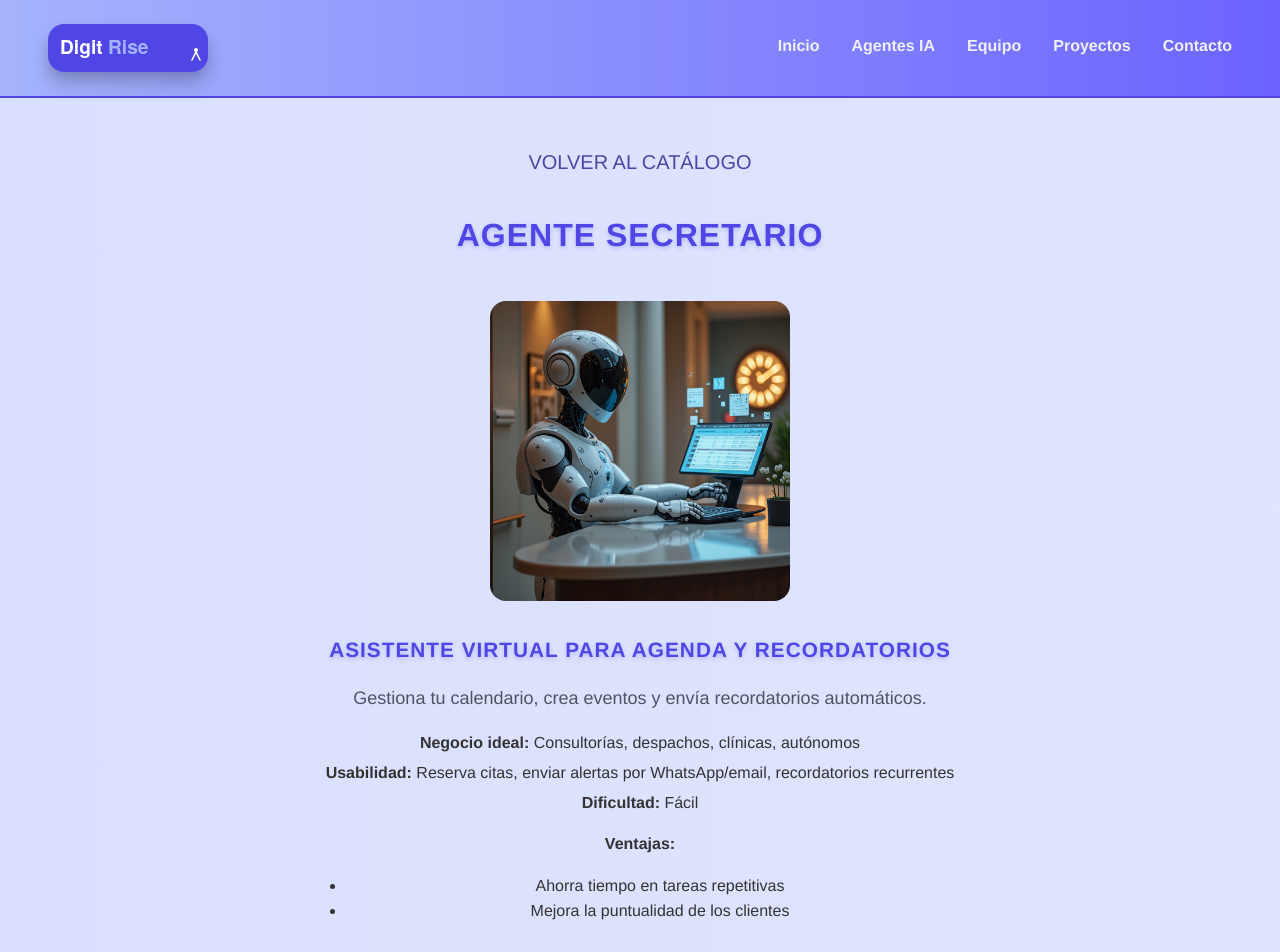
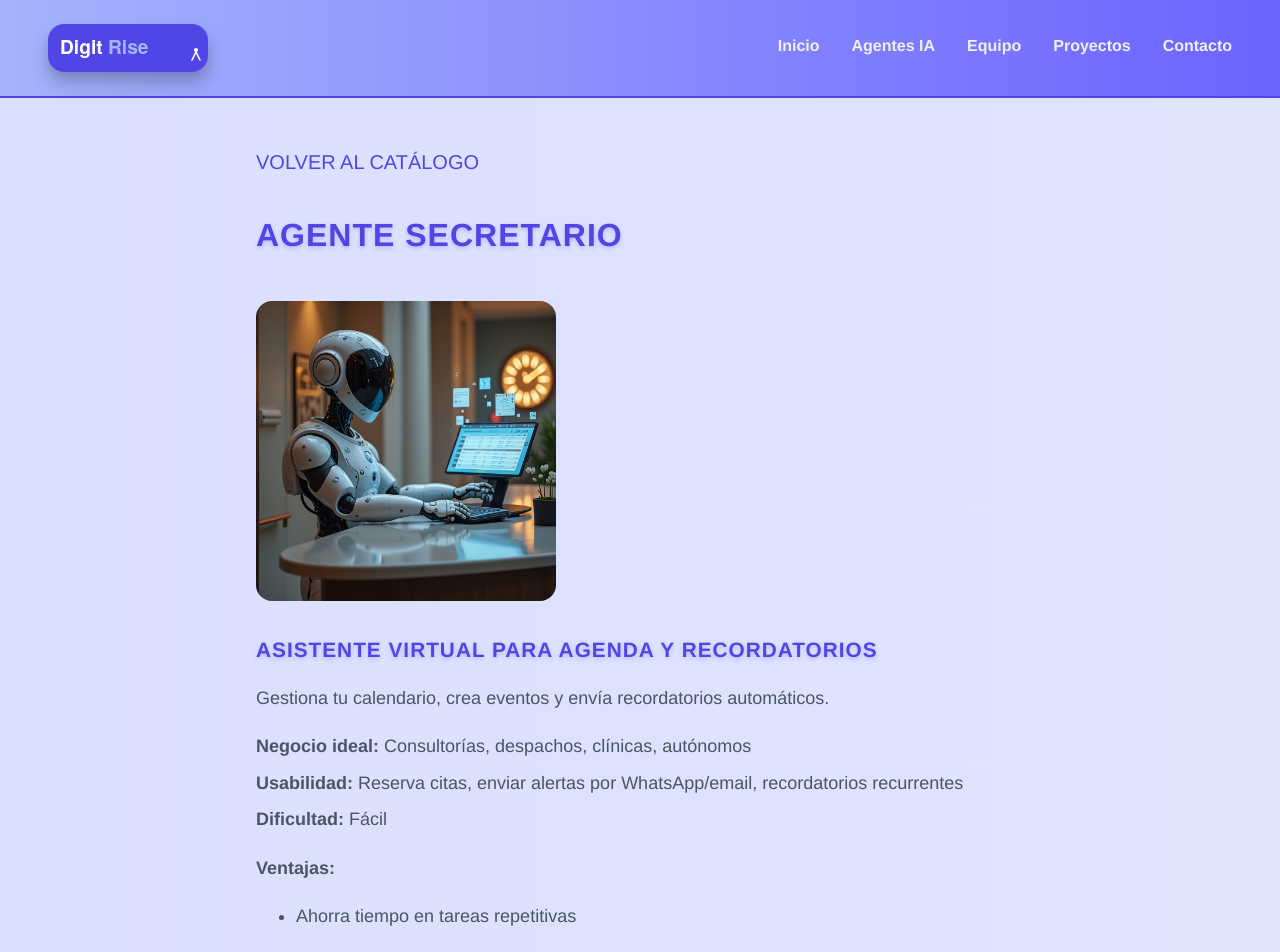
Before and after one commit to gallardo4/DigitRise, a Vue app in the folder digitrise/: page /agente/1 in a window 1280 px wide. Shown: the top 952 px of the page. Built offline with nearby package versions, Linux system fonts and the light colour scheme.

Commit message:
update agent detail

```diff
--- a/digitrise/src/style.css
+++ b/digitrise/src/style.css
@@ -402,6 +402,7 @@ main {
   transition: box-shadow 0.3s ease;
   overflow: hidden;
   outline: none;
+  text-decoration: none;
 }
 
 .tituloLittle {
@@ -416,13 +417,13 @@ main {
   text-shadow: 0 2px 4px rgba(79, 70, 229, 0.25);
 }
 
-/*AGENTE DETALLE*/
+/* AGENTE DETALLE */
 
 .detalle-container {
-  max-width: 700px;
+  max-width: 800px;
   margin: 2rem auto;
   padding: 1rem;
-  text-align: center;
+  text-align: left;
 }
 
 .volver {
@@ -431,7 +432,7 @@ main {
   display: inline-block;
   margin-bottom: 1rem;
   text-decoration: none;
-  color: #4c46a3;
+  color: #4f46e5;
 }
 
 
--- a/digitrise/src/views/AgenteDetalleView.vue
+++ b/digitrise/src/views/AgenteDetalleView.vue
@@ -21,15 +21,15 @@ const agente = computed(() =>
         <p class="texto">{{ agente.descripcion }}</p>
 
         <ul class="info-detalle">
-            <li><strong>Negocio ideal:</strong> {{ agente.negocioIdeal }}</li>
-            <li><strong>Usabilidad:</strong> {{ agente.usabilidad }}</li>
-            <li><strong>Dificultad:</strong> {{ agente.dificultad }}</li>
+            <li class="texto"><strong>Negocio ideal:</strong> {{ agente.negocioIdeal }}</li>
+            <li class="texto"><strong>Usabilidad:</strong> {{ agente.usabilidad }}</li>
+            <li class="texto"><strong>Dificultad:</strong> {{ agente.dificultad }}</li>
         </ul>
 
         <div>
-            <strong>Ventajas:</strong>
+            <h4 class="texto"><strong>Ventajas:</strong></h4>
             <ul>
-                <li v-for="(v, i) in agente.ventajas" :key="i">{{ v }}</li>
+                <li class="texto" v-for="(v, i) in agente.ventajas" :key="i">{{ v }}</li>
             </ul>
         </div>
     </div>
```
